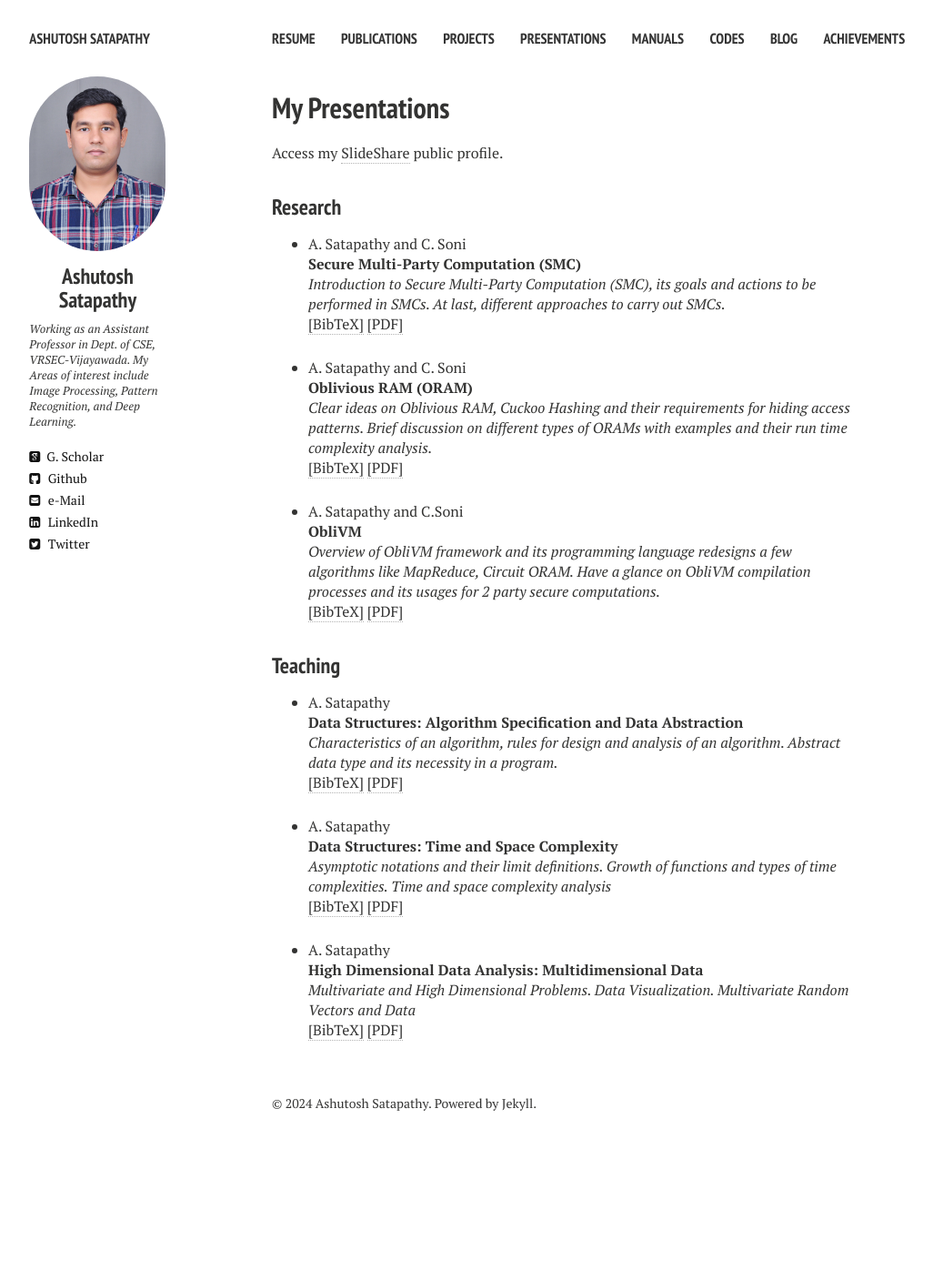
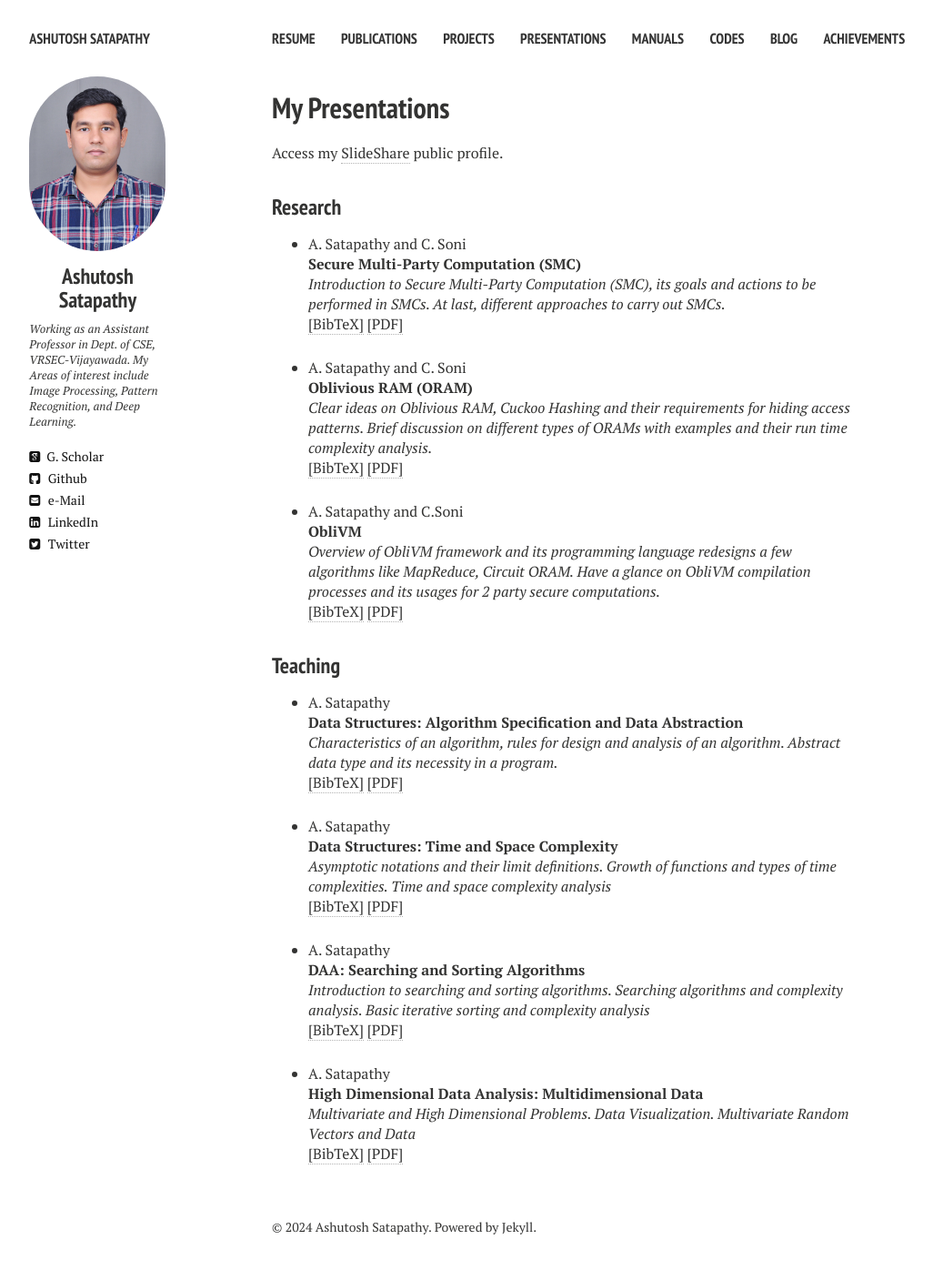
Before and after one commit to ashutoshsatapathy1990/ashutoshsatapathy1990.github.io, a Jekyll site: the page built from presentations.md, in a window 1280 px wide. Shown: the whole page at 91% size, without its empty margins (21-1047 px from the left). Built offline with Jekyll 4.4.1, drawn with Linux system fonts in a browser that asks for light colours; nearby versions of some CDN libraries; before the commit the page ends 1271 px from its top, so only the background shows below that.

Commit message:
Update presentations.html

```diff
--- a/_layouts/presentations.html
+++ b/_layouts/presentations.html
@@ -200,6 +200,27 @@ year = {2022}
 </pre>
 </div>
 </li>
+<!-- Item: ashutosh2024asda -->
+<li ><p>
+A. Satapathy
+<br><b>DAA: Searching and Sorting Algorithms</b><br>
+<i>Introduction to searching and sorting algorithms. Searching algorithms and complexity analysis. Basic iterative sorting and complexity analysis</i>
+<br />
+<a href="javascript:toggleBibtex('ashutosh2024asda')">[BibTeX]</a>
+<a href="https://www.slideshare.net/slideshows/searching-and-sorting-algorithms-and-their-complexitiespdf/266706030">[PDF]</a>
+</p>
+<div id="bib_ashutosh2024asda" class="bibtex noshow">
+<pre>
+@unpublished{ashutosh2024asda,
+author = {A. Satapathy},
+title= {DAA: Searching and Sorting Algorithms},
+note= {Department of CSE, VRSEC-Vijayawada},
+month = {March},
+year = {2024}
+}
+</pre>
+</div>
+</li>
 <!-- Item: ashutosh2022asdc -->
 <li ><p>
 A. Satapathy
```
